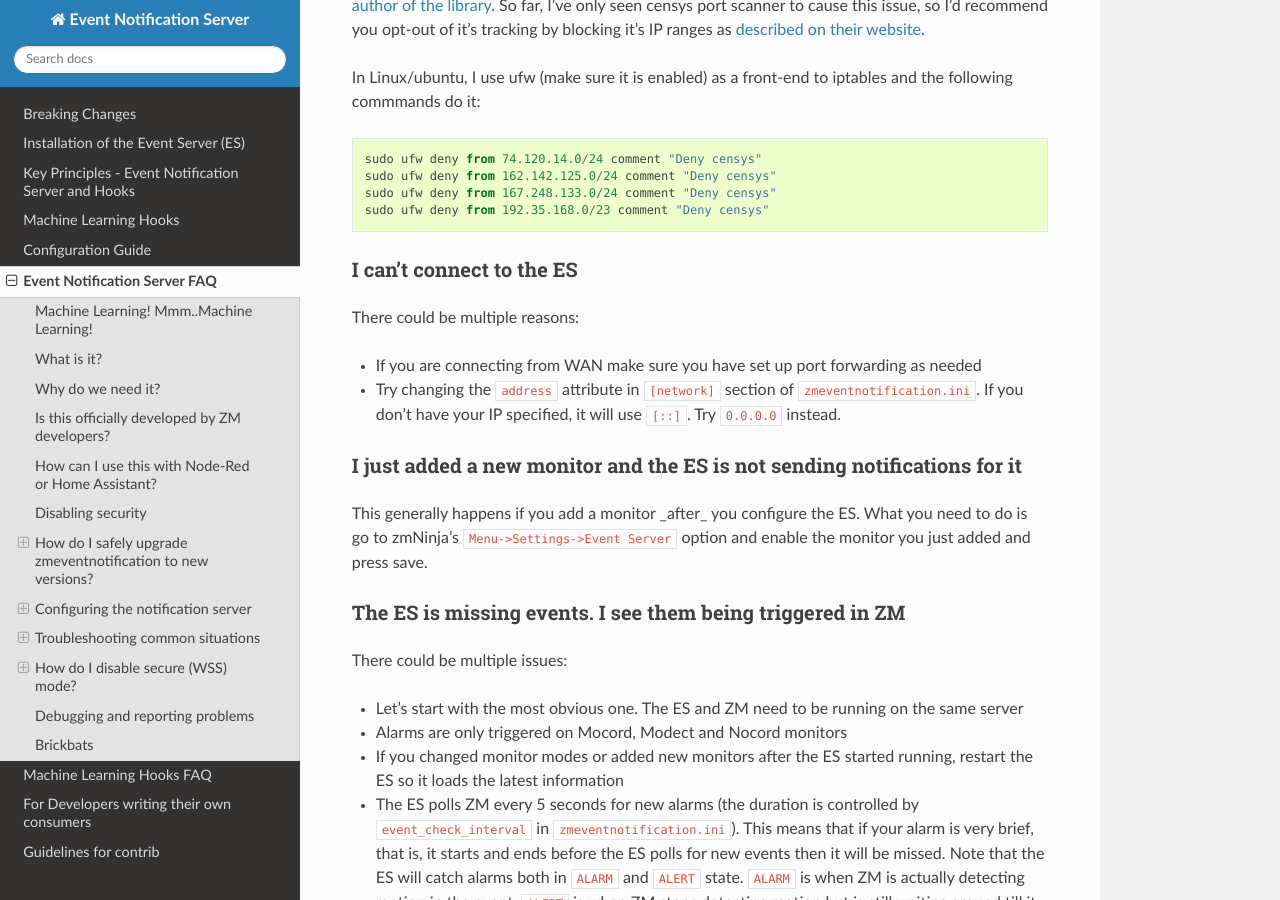
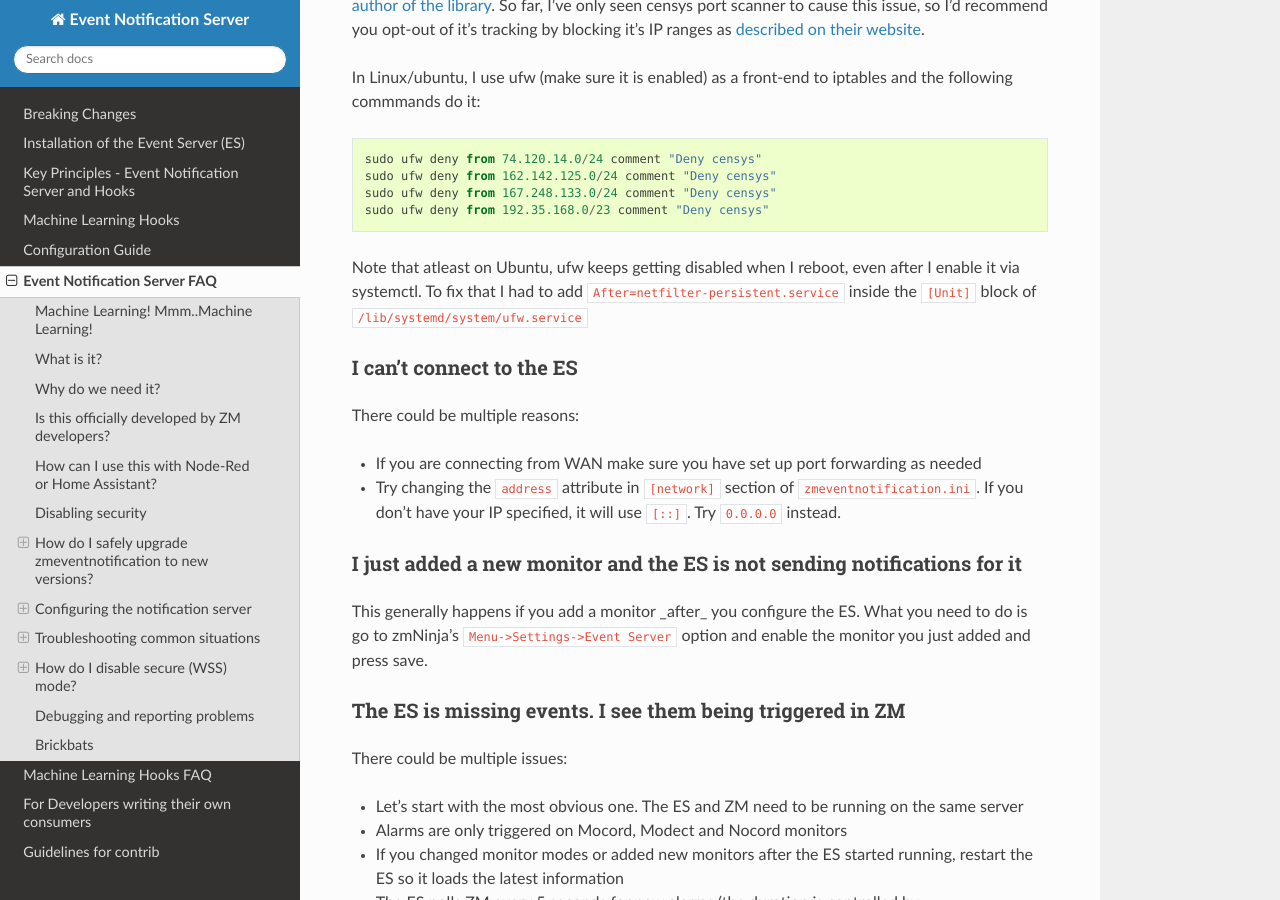
Before and after one commit to ZoneMinder/zmeventnotification, a Sphinx documentation site: the page built from docs/guides/es_faq.rst, in a window 1280 px wide and 900 px high, scrolled down 5670 px. Built offline with Sphinx 7.4.7 and the Read the Docs theme 2.0.0, drawn with Linux system fonts in a browser that asks for light colours.

Commit message:
add ufw reboot note

```diff
--- a/docs/guides/es_faq.rst
+++ b/docs/guides/es_faq.rst
@@ -297,6 +297,9 @@ In Linux/ubuntu, I use ufw (make sure it is enabled) as a front-end to iptables
    sudo ufw deny from 162.142.125.0/24 comment "Deny censys"
    sudo ufw deny from 167.248.133.0/24 comment "Deny censys"
    sudo ufw deny from 192.35.168.0/23 comment "Deny censys"
+
+Note that atleast on Ubuntu, ufw keeps getting disabled when I reboot, even after I enable it via systemctl.
+To fix that I had to add ``After=netfilter-persistent.service`` inside the ``[Unit]`` block of ``/lib/systemd/system/ufw.service``
 
 I can't connect to the ES
 ~~~~~~~~~~~~~~~~~~~~~~~~~~~
```
